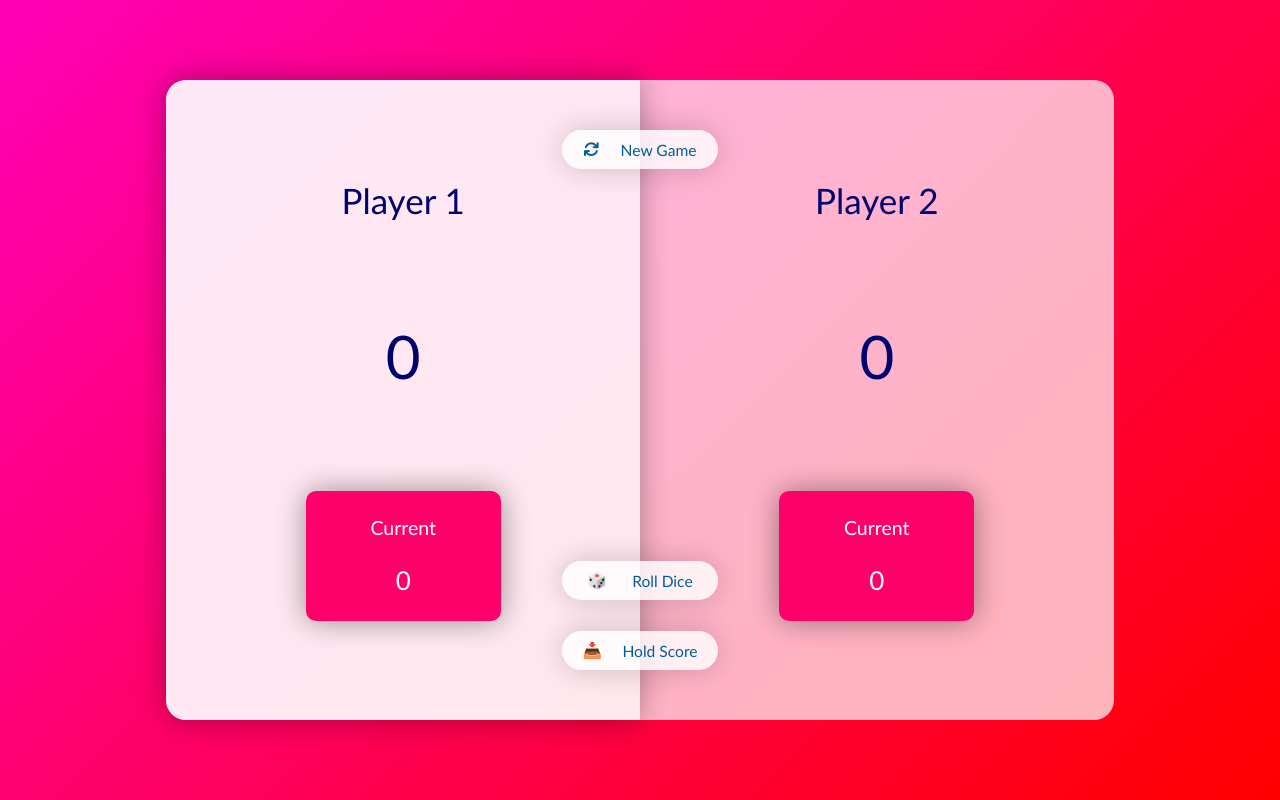
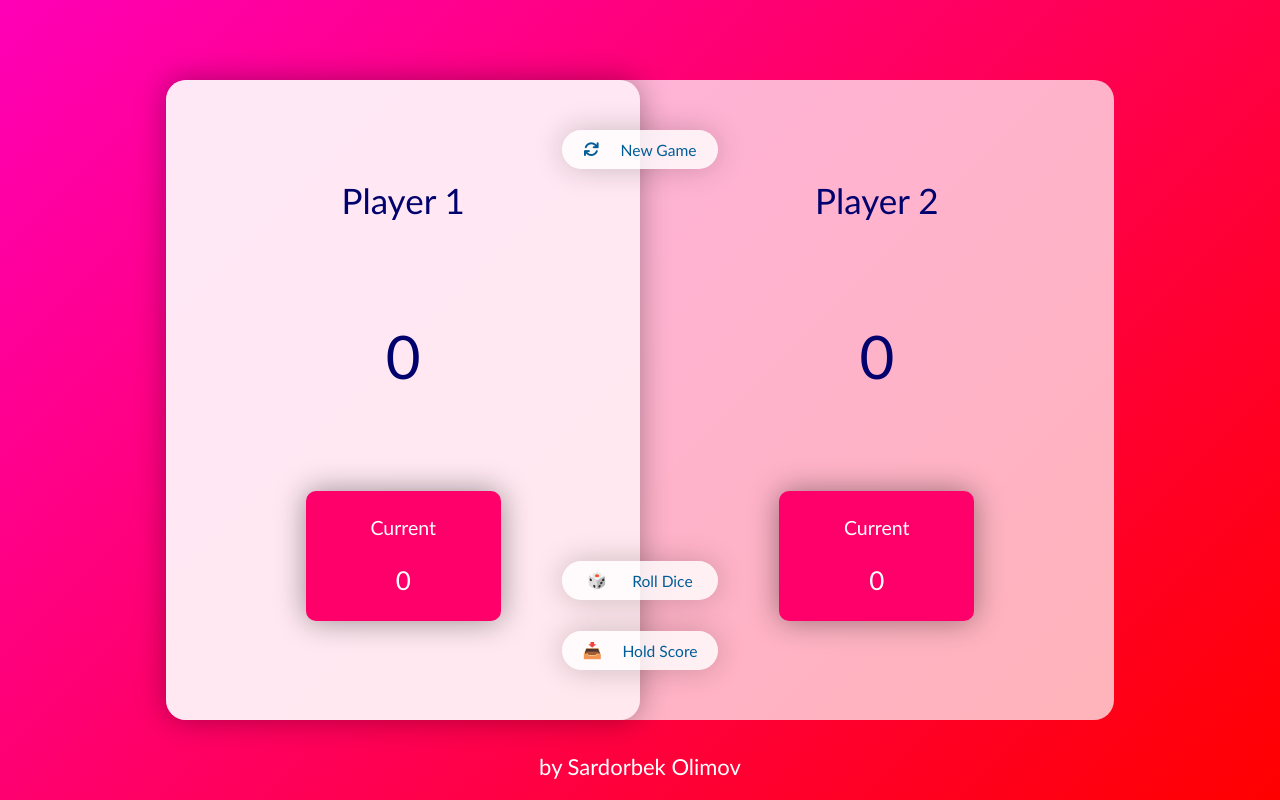
Before and after one commit to Sardorbek0731/Dice-game, a plain HTML site: page index.html in a window 1280 px wide. Drawn offline with Linux system fonts and the light colour scheme; files whose address does not match are found by name.

Commit message:
added new desgin

```diff
--- a/Dice game.css
+++ b/Dice game.css
@@ -1,10 +1,12 @@
 * {
   margin: 0;
   padding: 0;
-    font-family: 'Trebuchet MS', 'Lucida Sans Unicode', 'Lucida Grande', 'Lucida Sans', Arial, sans-serif;
+  font-family: "Trebuchet MS", "Lucida Sans Unicode", "Lucida Grande",
+    "Lucida Sans", Arial, sans-serif;
   font-weight: 300;
 }
 body {
+  position: relative;
   width: 100%;
   height: 100vh;
   display: flex;
@@ -22,21 +24,15 @@ body {
   border-radius: 20px;
   background-color: rgba(255, 255, 255, 0.7);
 }
-.first_gamer, .second_gamer {
+.first_gamer,
+.second_gamer {
   display: flex;
   flex-direction: column;
   align-items: center;
   justify-content: space-evenly;
   width: 50%;
   height: 100%;
-}
-.first_gamer {
-    border-top-left-radius: 20px;
-    border-bottom-left-radius: 20px;
-}
-.second_gamer {
-    border-top-right-radius: 20px;
-    border-bottom-right-radius: 20px;
+  border-radius: 20px;
 }
 .active {
   background-color: rgba(255, 255, 255, 0.7);
@@ -69,7 +65,9 @@ body {
   color: white;
 }
 
-.newGame_btn, .rollDice_btn, .holdBtn {
+.newGame_btn,
+.rollDice_btn,
+.holdBtn {
   display: flex;
   justify-content: space-evenly;
   align-items: center;
@@ -85,7 +83,9 @@ body {
   background-color: rgba(255, 255, 255, 0.8);
   transition: all 0.4s;
 }
-.newGame_btn h1, .rollDice_btn h1, .holdBtn h1 {
+.newGame_btn h1,
+.rollDice_btn h1,
+.holdBtn h1 {
   font-size: 1.2rem;
   color: rgb(0, 93, 151);
 }
@@ -122,3 +122,12 @@ body {
     font-size: 13px;
   }
 }
+.by {
+  position: absolute;
+  bottom: 20px;
+}
+.by h1, a {
+    text-decoration: none;
+    font-size: 22px;
+    color: white;
+}
--- a/index.html
+++ b/index.html
@@ -52,6 +52,12 @@
         <h1>Hold Score</h1>
       </button>
     </div>
+    <div class="by">
+      <h1>
+        by
+        <a href="https://github.com/sardorbek0731" target="_blank">Sardorbek Olimov</a>
+      </h1>
+    </div>
     <script src="./Dice game.js"></script>
   </body>
 </html>
```
Also changed, not shown: Dice game.js (line endings or trailing spaces). Lines whose indentation alone changed are shown as unchanged.
